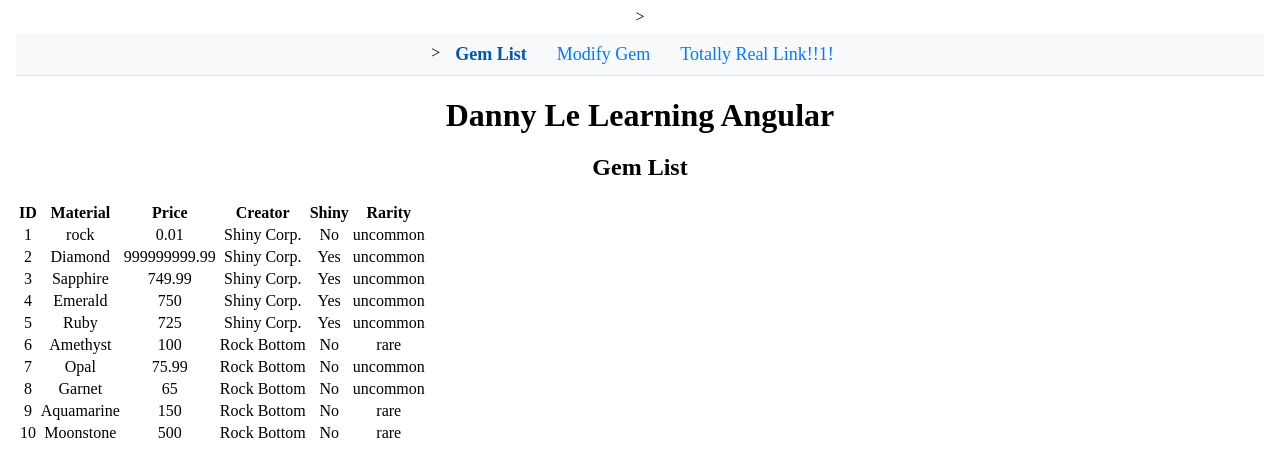
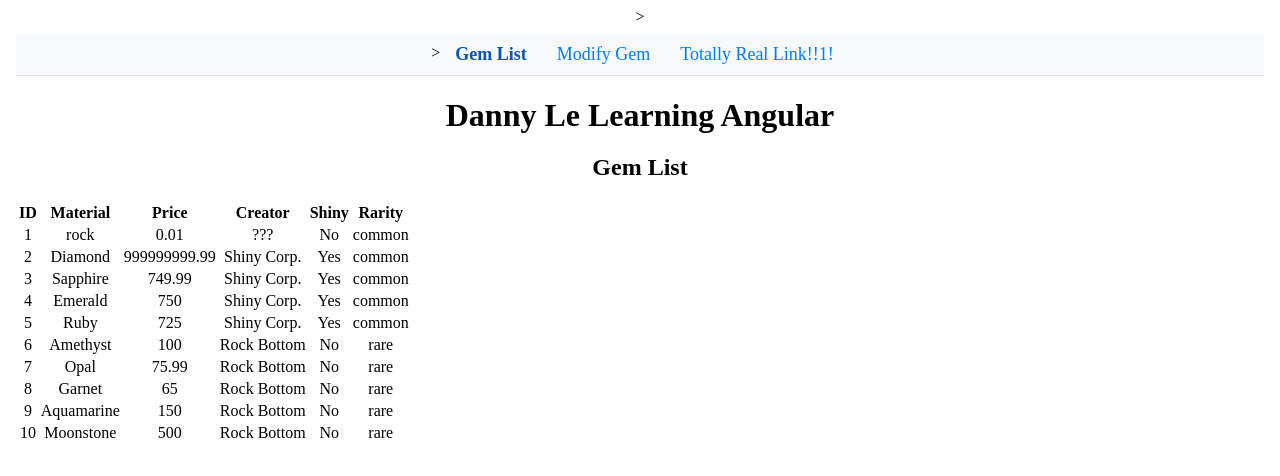
Before and after one commit to 2hqe2/Danny_Le_Learning_Angular, an Angular app: page /gems in a window 1280 px wide. Shown: the top 476 px of the page. Built offline with nearby package versions, Linux system fonts and the light colour scheme.

Commit message:
img attempt failure, can't see the logic

```diff
--- a/src/app/gem-list-item/gem-list-item.component.html
+++ b/src/app/gem-list-item/gem-list-item.component.html
@@ -5,11 +5,10 @@
     <p> <strong> Material: </strong> {{ gem.material}} </p>
     <p> <strong> Price: </strong> {{ gem.price }} </p>
     <p> <strong> Creator: </strong> {{ gem.productionCompany }} </p>
-    <p> <strong> Shiny?: </strong> {{ gem.shiny ? 'true': 'false' }} </p>
-    <p> <strong> Shiny?: </strong> {{ gem.rarity ? 'rare': 'uncommon' }} </p>
-    <!--<p> <strong> Image: </strong> <img ngSrc={{ gem.img }} alt=""> </p> An attempt to make the desc. img-->
+    <p> <strong> Shiny: </strong> {{ gem.shiny ? 'true': 'false' }} </p>
+    <p> <strong> Rarity: </strong> {{ gem.rarity ? 'rare': 'common' }} </p>
+    <p> <strong> Image: </strong> <img src="diamond.jpg" alt=""/> </p> <!--An attempt to make the desc. img-->
     <button (click)="goBackward()" [disabled]="index === 0">Previous</button>
     <button (click)="goForward()" [disabled]="index === gemList.length - 1">Next</button>
     <button (click)="goBack()">Back to Gem List</button>
-
 </div>
--- a/src/app/gem-list-item/gem-list-item.component.ts
+++ b/src/app/gem-list-item/gem-list-item.component.ts
@@ -38,7 +38,7 @@ export class GemListItemComponent implements OnInit {
     });
   }
 
-  //function to go back to student-list view
+  //function to go back to gem-list view
   goBack(): void {
     this.router.navigate(['/gems']);
   }
--- a/src/app/gem-list/gem-list.component.html
+++ b/src/app/gem-list/gem-list.component.html
@@ -18,7 +18,7 @@
                 <td>{{ gem.price }}</td>
                 <td>{{ gem.productionCompany }}</td>
                 <td>{{ gem.shiny ? 'Yes' : 'No' }}</td>
-                <td>{{ gem.rarity ? 'rare' : 'uncommon' }}</td>
+                <td>{{ gem.rarity ? 'rare' : 'common' }}</td>
             </tr>
         </tbody>
     </table>
--- a/src/app/gem.ts
+++ b/src/app/gem.ts
@@ -1,5 +1,6 @@
 import { NgOptimizedImage } from "@angular/common";
 
+// Interface
 export interface Gem {
     id : number;
     material : string;
@@ -7,8 +8,8 @@ export interface Gem {
     productionCompany : string;
     shiny? : boolean;
     rarity? : boolean;
-    /*img : string;
-    Ideally, I would've used the string of the img names to use like <img ngSrc="gem.img" alt="">
+    img? : string;
+    /* Ideally, I would've used the string of the img names to use like <img ngSrc="gem.img" alt="">
     But I do not understand how I can make a seperate img for every new gem.
     I would start by altering the mockGem.data to have each a new img of their respective gem.
     Then, just like the other properties; Attempt to display it.
--- a/src/app/mockGem.data.ts
+++ b/src/app/mockGem.data.ts
@@ -1,14 +1,14 @@
 import { Gem } from "./gem"
 
 export const gemList: Gem[] = [
-    {id: 1, material: "rock", price: 0.01, productionCompany: "Shiny Corp.", shiny : false},
-    {id: 2, material: "Diamond", price: 999999999.99, productionCompany: "Shiny Corp.", shiny : true},
-    {id: 3, material: "Sapphire", price: 749.99, productionCompany: "Shiny Corp.", shiny : true},
-    {id: 4, material: "Emerald", price: 750.00, productionCompany: "Shiny Corp.", shiny : true},
-    {id: 5, material: "Ruby", price: 725.00, productionCompany: "Shiny Corp.", shiny : true},
-    {id: 6, material: "Amethyst", price: 100.00, productionCompany: "Rock Bottom", rarity : true},
-    {id: 7, material: "Opal", price: 75.99, productionCompany: "Rock Bottom", rarity : false},
-    {id: 8, material: "Garnet", price: 65.00, productionCompany: "Rock Bottom", rarity : false},
-    {id: 9, material: "Aquamarine", price: 150, productionCompany: "Rock Bottom", rarity : true},
-    {id: 10, material: "Moonstone", price: 500.00, productionCompany: "Rock Bottom", rarity : true}
+    {id: 1, material: "rock", price: 0.01, productionCompany: "???", shiny : false, rarity : false, img: ""},
+    {id: 2, material: "Diamond", price: 999999999.99, productionCompany: "Shiny Corp.", shiny : true, img: "diamond.jpg"},
+    {id: 3, material: "Sapphire", price: 749.99, productionCompany: "Shiny Corp.", shiny : true, img: ""},
+    {id: 4, material: "Emerald", price: 750.00, productionCompany: "Shiny Corp.", shiny : true, img: ""},
+    {id: 5, material: "Ruby", price: 725.00, productionCompany: "Shiny Corp.", shiny : true, img: ""},
+    {id: 6, material: "Amethyst", price: 100.00, productionCompany: "Rock Bottom", rarity : true, img: ""},
+    {id: 7, material: "Opal", price: 75.99, productionCompany: "Rock Bottom", rarity : true, img: ""},
+    {id: 8, material: "Garnet", price: 65.00, productionCompany: "Rock Bottom", rarity : true, img: ""},
+    {id: 9, material: "Aquamarine", price: 150, productionCompany: "Rock Bottom", rarity : true, img: ""},
+    {id: 10, material: "Moonstone", price: 500.00, productionCompany: "Rock Bottom", rarity : true, img: ""}
   ]
```
Also changed, not shown: src/app/gem-list-item/diamond.jpg (renamed from src/app/diamond.jpg).
